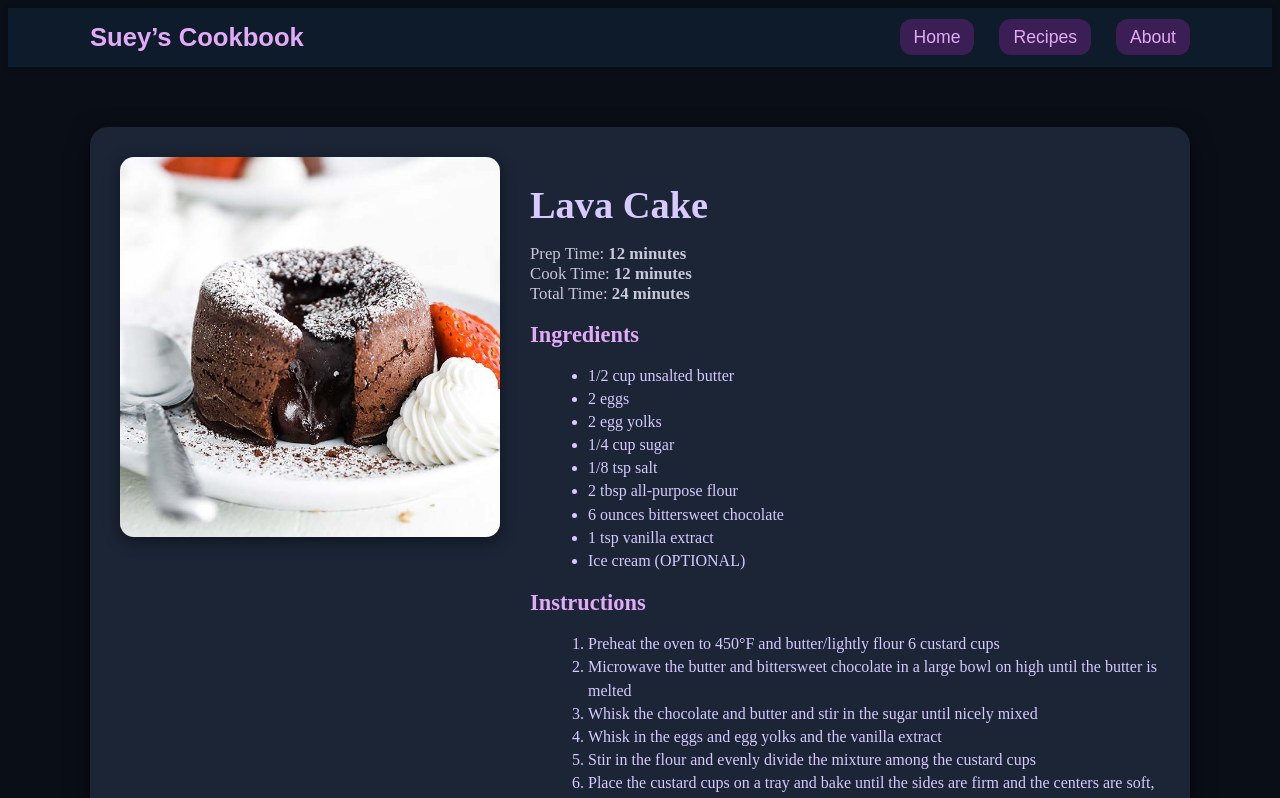
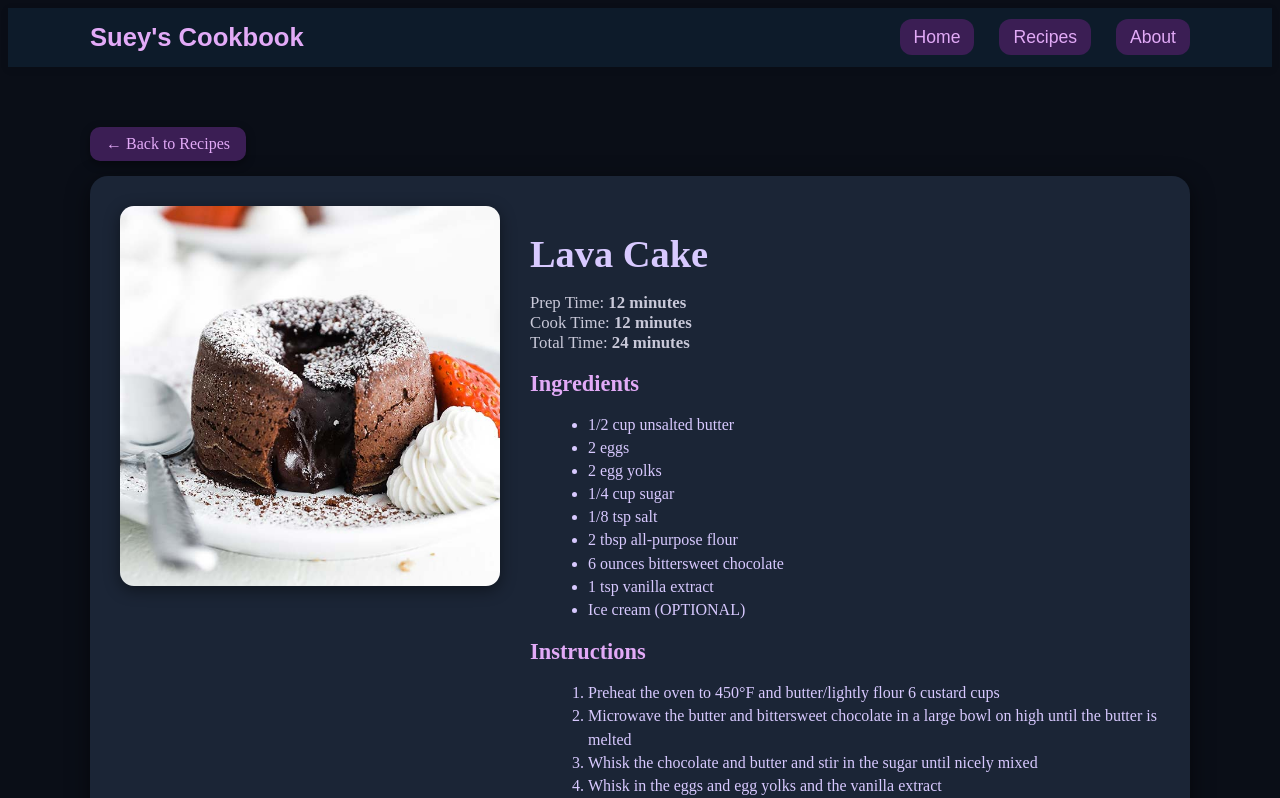
Before and after one commit to scuevas1/frontend-framework, a Vue app: page /recipes/lava-cake in a window 1280 px wide. Shown: the top 798 px of the page. Built offline with nearby package versions, Linux system fonts and the light colour scheme.

Commit message:
making the website more accessible and adding more links throughout. Also changing a bit of the css

```diff
--- a/src/components/Navbar.vue
+++ b/src/components/Navbar.vue
@@ -1,7 +1,7 @@
 <template>
   <nav class="navbar">
     <div class="nav-content">
-      <h1 class="nav-logo">Suey’s Cookbook</h1>
+      <router-link to="/" class="nav-logo">Suey's Cookbook</router-link>
 
       <ul class="nav-links">
         <li><router-link to="/">Home</router-link></li>
--- a/src/pages/Home.vue
+++ b/src/pages/Home.vue
@@ -18,28 +18,32 @@
         <p v-if="cookingTip" class="hero-tip">
             Tip: {{ cookingTip }}
         </p>
-
     </section>
-
 
     <section class="featured">
       <h2 class="section-title">Featured Recipes</h2>
 
       <div class="card-container">
+        <router-link to="/recipes/huevos-con-chorizo" class="featured-link">
           <div class="recipe-card">
             <img src="/images/chorizo.jpg" alt="Huevos con Chorizo" />
             <h3>Huevos con Chorizo</h3>
           </div>
+        </router-link>
 
+        <router-link to="/recipes/arepas-con-queso" class="featured-link">
           <div class="recipe-card">
             <img src="/images/arepas.jpg" alt="Arepas con Queso" />
             <h3>Arepas con Queso</h3>
           </div>
+        </router-link>
 
+        <router-link to="/recipes/banana-bread" class="featured-link">
           <div class="recipe-card">
             <img src="/images/banana-bread.jpg" alt="Banana Bread" />
             <h3>Banana Bread</h3>
           </div>
+        </router-link>
       </div>
     </section>
 
--- a/src/pages/recipes/ArepasConQueso.vue
+++ b/src/pages/recipes/ArepasConQueso.vue
@@ -1,6 +1,8 @@
 <template>
   <div class="recipe-detail">
-
+    <router-link to="/recipes" class="back-button">
+      ←  Back to Recipes
+    </router-link>
     <div class="recipe-content">
 
       <div class="recipe-image">
--- a/src/pages/recipes/BananaBread.vue
+++ b/src/pages/recipes/BananaBread.vue
@@ -1,6 +1,8 @@
 <template>
   <div class="recipe-detail">
-
+    <router-link to="/recipes" class="back-button">
+      ←  Back to Recipes
+    </router-link>
     <div class="recipe-content">
 
       <div class="recipe-image">
--- a/src/pages/recipes/CajunPasta.vue
+++ b/src/pages/recipes/CajunPasta.vue
@@ -1,6 +1,8 @@
 <template>
   <div class="recipe-detail">
-
+    <router-link to="/recipes" class="back-button">
+      ←  Back to Recipes
+    </router-link>
     <div class="recipe-content">
 
       <div class="recipe-image">
--- a/src/pages/recipes/CarrotCake.vue
+++ b/src/pages/recipes/CarrotCake.vue
@@ -1,6 +1,8 @@
 <template>
   <div class="recipe-detail">
-
+    <router-link to="/recipes" class="back-button">
+      ←  Back to Recipes
+    </router-link>
     <div class="recipe-content">
 
       <div class="recipe-image">
--- a/src/pages/recipes/HuevosConChorizo.vue
+++ b/src/pages/recipes/HuevosConChorizo.vue
@@ -1,6 +1,9 @@
 <template>
   <div class="recipe-detail">
 
+    <router-link to="/recipes" class="back-button">
+      ←  Back to Recipes
+    </router-link>
     <div class="recipe-content">
 
       <div class="recipe-image">
--- a/src/pages/recipes/LavaCake.vue
+++ b/src/pages/recipes/LavaCake.vue
@@ -1,6 +1,8 @@
 <template>
   <div class="recipe-detail">
-
+    <router-link to="/recipes" class="back-button">
+      ←  Back to Recipes
+    </router-link>
     <div class="recipe-content">
 
       <div class="recipe-image">
--- a/src/style.css
+++ b/src/style.css
@@ -27,6 +27,14 @@ body {
   color: #e2aaf7;
   margin: 0;
   font-family: 'Phudu', sans-serif;
+  text-decoration: none;
+  cursor: pointer;
+}
+
+.nav-logo.router-link-active {
+  background: none !important;
+  color: #e2aaf7 !important;
+  padding: 0;
 }
 
 .nav-links {
@@ -255,6 +263,10 @@ body {
   margin-top: 5px;
 }
 
+.featured-link {
+  text-decoration: none;
+  display: block;
+}
 
 /*recipe main page*/
 .recipes-magazine {
@@ -478,3 +490,22 @@ body {
     width: 100%;
   }
 }
+
+.back-button {
+  display: inline-block;
+  margin-bottom: 15px;
+  color: #e2aaf7;
+  background: #3b1e54;
+  padding: 8px 16px;
+  border-radius: 10px;
+  text-decoration: none;
+  font-size: 1rem;
+  transition: 0.25s ease;
+  box-shadow: 0 3px 10px rgba(0,0,0,0.4);
+}
+
+.back-button:hover {
+  background: #5c2d91;
+  color: white;
+  transform: translateY(-2px);
+}
```
Lines whose indentation alone changed are shown as unchanged.
